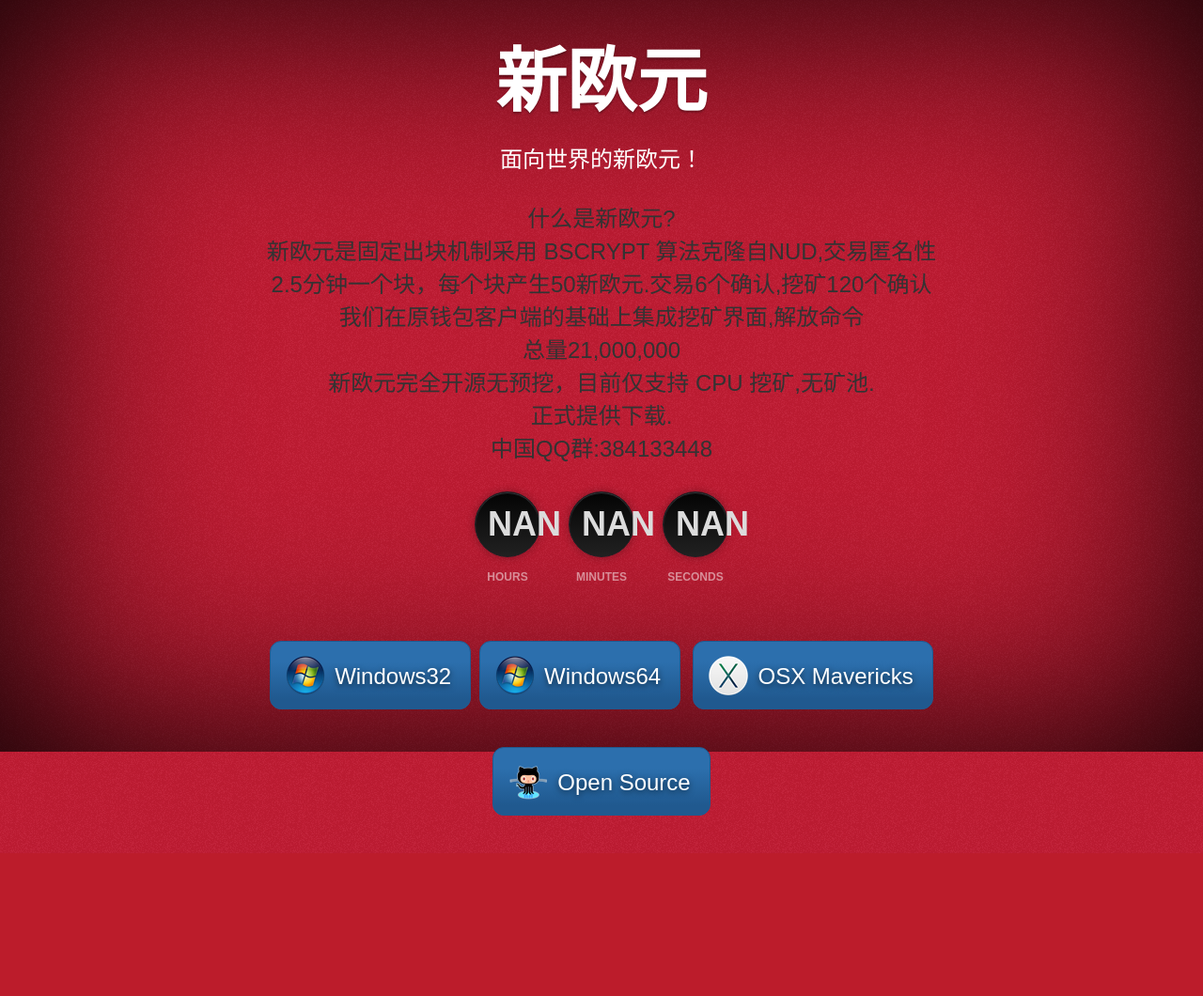
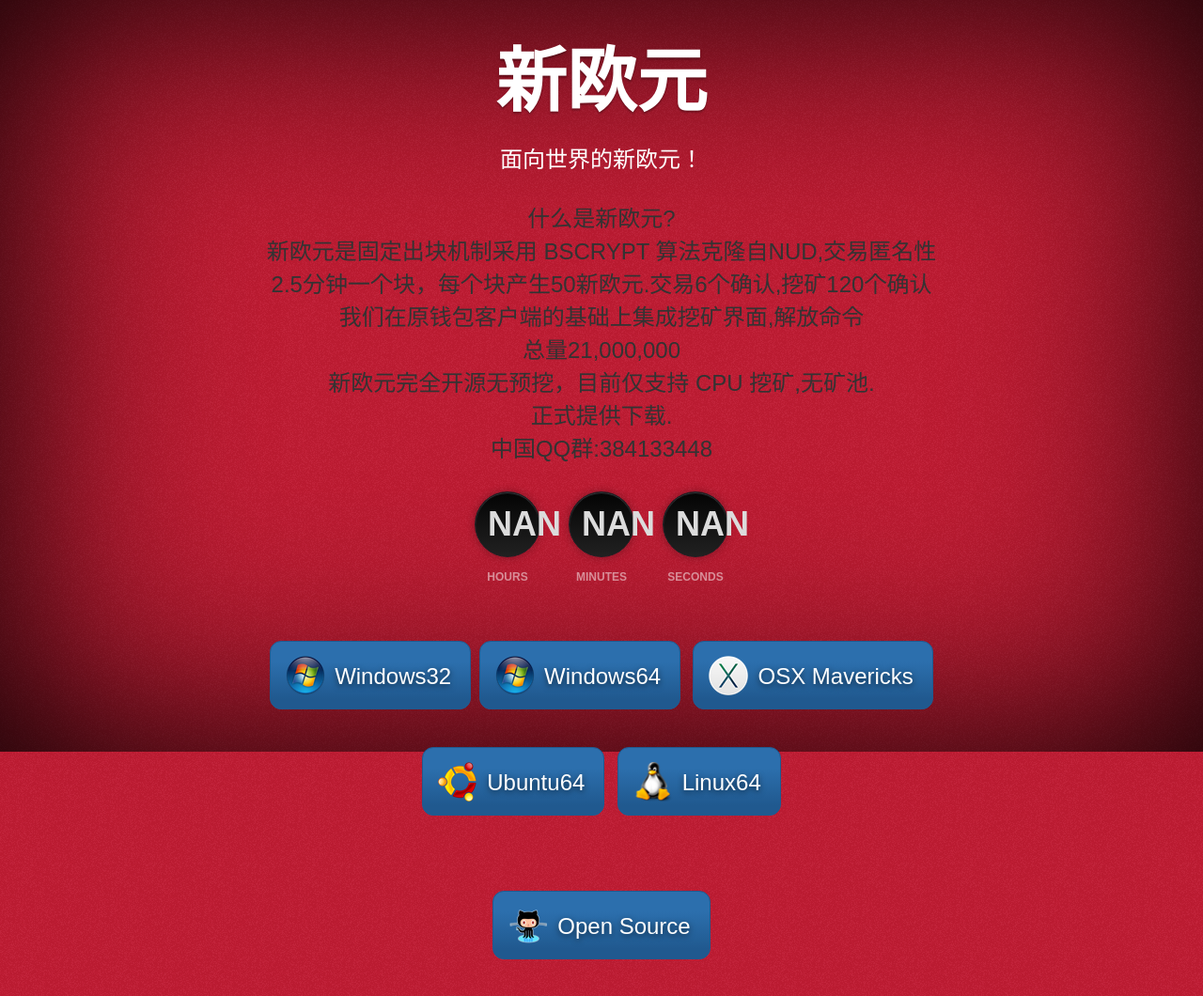
Before and after one commit to blianwmaster/nuecoin.github.io, a plain HTML site: page index.html in a window 1280 px wide. Shown: the whole page at 94% size. Before the commit the page ends 908 px from the top, so only its background shows below. Drawn offline with Linux system fonts and the light colour scheme.

Commit message:
Update index

```diff
--- a/index.html
+++ b/index.html
@@ -43,6 +43,9 @@
 <div class="mainbutton"><a href="https://github.com/nuecoin/nuecoin.github.io/releases/download/v0.0.0.1/NUE-Qt_0.0.0.1_Win32.zip" target="_blank"  style="margin-bottom: 0px;"><img src="assets/img/windows.png" alt="icon">Windows32</a>&nbsp;&nbsp;<a href="https://github.com/nuecoin/nuecoin.github.io/releases/download/v0.0.0.1/NUE-Qt_0.0.0.1_Win64.zip" target="_blank"  style="margin-bottom: 0px;"><img src="assets/img/windows.png" alt="icon">Windows64</a>
 &nbsp;&nbsp;<a href="https://github.com/nuecoin/nuecoin.github.io/releases/download/v0.0.0.1/NUE-Qt.dmg_0.0.0.1_OSX.zip" target="_blank"  style="margin-bottom: 0px;"><img src="assets/img/OSXMavericks.png" alt="icon">OSX Mavericks</a>
 </div>
+<div class="mainbutton"><a href="https://github.com/nuecoin/nuecoin.github.io/releases/download/v0.0.0.1/NUE-Qt0.0.0.1_Ubuntu14.04-64.zip" target="_blank"><img src="assets/img/ubuntu.png" alt="icon" />Ubuntu64</a>
+&nbsp;&nbsp;<a href="https://github.com/nuecoin/nuecoin.github.io/releases/download/v0.0.0.1/nue0.0.0.1_Linux64.zip" target="_blank"  style="margin-bottom: 0px;"><img src="assets/img/linux.png" alt="icon">Linux64</a>
+</div>
 <div class="mainbutton"><a href="https://github.com/nuecoin/nuecoin/" target="_blank"><img src="assets/img/github.png" alt="icon" />Open Source</a></div>
 </div>
 <script src='assets/js/jquery-1.9.1.min.js'></script>
```
